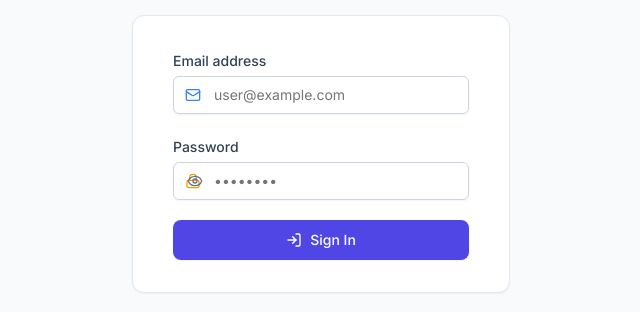
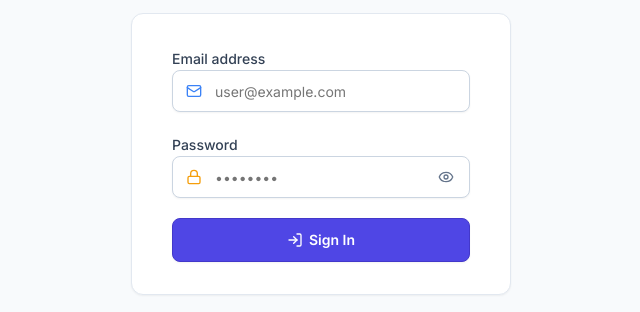
Before and after one commit to avilashsaha035/care_guide_frontend, a React (Vite) app: page /login in a window 1280 px wide. Shown: the part 360-672 px from the top of the page, without its empty margins (319-959 px from the left). Built offline with nearby package versions, Linux system fonts and the light colour scheme; no server answers.

Commit message:
fix: overhaul modal header and buttons, fix eye toggler alignment and submit buttons

```diff
--- a/src/components/Modal.tsx
+++ b/src/components/Modal.tsx
@@ -54,22 +54,23 @@ export const Modal: React.FC<ModalProps> = ({
 
       {/* Modal Dialog Content */}
       <div
-        className={`relative z-50 bg-white rounded-2xl shadow-2xl w-full ${widthClasses} border border-gray-100 transform transition-all animate-scale-up overflow-hidden my-auto`}
+        className={`relative z-50 bg-white rounded-2xl shadow-2xl w-full ${widthClasses} border border-gray-200 transform transition-all animate-scale-up overflow-hidden my-auto`}
         role="dialog"
         aria-modal="true"
         aria-labelledby="modal-title"
         onClick={(e) => e.stopPropagation()}
       >
-        <div className="flex items-center justify-between px-6 py-4 border-b border-gray-100 bg-gray-50/70">
-          <h3 id="modal-title" className="text-lg font-semibold text-gray-900">
+        <div className="modal-header">
+          <h3 id="modal-title" className="modal-title">
             {title}
           </h3>
           <button
+            type="button"
             onClick={onClose}
-            className="w-8 h-8 rounded-lg flex items-center justify-center text-gray-400 hover:text-rose-600 hover:bg-rose-50 transition-colors cursor-pointer"
+            className="modal-close-btn"
             aria-label="Close modal"
           >
-            <X className="w-5 h-5" />
+            <X className="w-4 h-4" />
           </button>
         </div>
         <div className="p-6">{children}</div>
--- a/src/index.css
+++ b/src/index.css
@@ -325,7 +325,14 @@ button:disabled {
 .inset-0 { inset: 0px; }
 .inset-y-0 { top: 0px; bottom: 0px; }
 .left-0 { left: 0px; }
+.right-0 { right: 0px; }
+.right-1 { right: 0.25rem; }
+.right-2 { right: 0.5rem; }
+.right-3 { right: 0.75rem; }
 .top-0 { top: 0px; }
+.bottom-0 { bottom: 0px; }
+.top-1\/2 { top: 50%; }
+.-translate-y-1\/2 { transform: translateY(-50%); }
 .z-30 { z-index: 30; }
 .z-50 { z-index: 50; }
 .pointer-events-none { pointer-events: none; }
@@ -340,114 +347,264 @@ button:disabled {
 .shadow-xl { box-shadow: 0 20px 25px -5px rgba(0, 0, 0, 0.1), 0 8px 10px -6px rgba(0, 0, 0, 0.1); }
 
 /* Modern Button Component Classes */
-.btn-primary {
-  display: inline-flex;
-  align-items: center;
-  justify-content: center;
-  gap: 0.375rem;
-  padding: 0.5rem 1.125rem;
-  background-color: #4f46e5;
-  color: #ffffff;
-  font-weight: 500;
-  font-size: 0.875rem;
-  line-height: 1.25rem;
-  border-radius: 0.5rem;
-  border: 1px solid transparent;
-  box-shadow: 0 1px 2px 0 rgba(0, 0, 0, 0.05);
-  transition: all 150ms ease-in-out;
-  cursor: pointer;
+.btn-primary,
+button.btn-primary,
+a.btn-primary {
+  display: inline-flex !important;
+  align-items: center !important;
+  justify-content: center !important;
+  gap: 0.375rem !important;
+  padding: 0.5rem 1.125rem !important;
+  background-color: #4f46e5 !important;
+  color: #ffffff !important;
+  font-weight: 600 !important;
+  font-size: 0.875rem !important;
+  line-height: 1.25rem !important;
+  border-radius: 0.5rem !important;
+  border: 1px solid #4338ca !important;
+  box-shadow: 0 1px 2px 0 rgba(0, 0, 0, 0.05) !important;
+  transition: all 150ms ease-in-out !important;
+  cursor: pointer !important;
+  text-decoration: none !important;
 }
-.btn-primary:hover:not(:disabled) {
-  background-color: #4338ca;
-  box-shadow: 0 3px 6px 0 rgba(79, 70, 229, 0.25);
-  transform: translateY(-1px);
+.btn-primary:hover:not(:disabled),
+button.btn-primary:hover:not(:disabled) {
+  background-color: #4338ca !important;
+  box-shadow: 0 4px 6px -1px rgba(79, 70, 229, 0.3) !important;
+  transform: translateY(-1px) !important;
 }
 .btn-primary:active:not(:disabled) {
-  transform: translateY(0);
+  transform: translateY(0) !important;
 }
 .btn-primary:disabled {
-  opacity: 0.5;
-  cursor: not-allowed;
+  opacity: 0.5 !important;
+  cursor: not-allowed !important;
 }
 
-.btn-secondary {
-  display: inline-flex;
-  align-items: center;
-  justify-content: center;
-  gap: 0.375rem;
-  padding: 0.5rem 1rem;
-  background-color: #ffffff;
-  color: #334155;
-  font-weight: 500;
-  font-size: 0.875rem;
-  line-height: 1.25rem;
-  border-radius: 0.5rem;
-  border: 1px solid #cbd5e1;
-  box-shadow: 0 1px 2px 0 rgba(0, 0, 0, 0.05);
-  transition: all 150ms ease-in-out;
-  cursor: pointer;
+.btn-secondary,
+button.btn-secondary,
+a.btn-secondary {
+  display: inline-flex !important;
+  align-items: center !important;
+  justify-content: center !important;
+  gap: 0.375rem !important;
+  padding: 0.5rem 1rem !important;
+  background-color: #ffffff !important;
+  color: #334155 !important;
+  font-weight: 500 !important;
+  font-size: 0.875rem !important;
+  line-height: 1.25rem !important;
+  border-radius: 0.5rem !important;
+  border: 1px solid #cbd5e1 !important;
+  box-shadow: 0 1px 2px 0 rgba(0, 0, 0, 0.05) !important;
+  transition: all 150ms ease-in-out !important;
+  cursor: pointer !important;
+  text-decoration: none !important;
 }
-.btn-secondary:hover:not(:disabled) {
-  background-color: #f8fafc;
-  color: #0f172a;
-  border-color: #94a3b8;
-  transform: translateY(-1px);
+.btn-secondary:hover:not(:disabled),
+button.btn-secondary:hover:not(:disabled) {
+  background-color: #f8fafc !important;
+  color: #0f172a !important;
+  border-color: #94a3b8 !important;
+  transform: translateY(-1px) !important;
 }
 .btn-secondary:active:not(:disabled) {
-  transform: translateY(0);
+  transform: translateY(0) !important;
+}
+.btn-secondary:disabled {
+  opacity: 0.5 !important;
+  cursor: not-allowed !important;
 }
 
-.btn-danger {
-  display: inline-flex;
-  align-items: center;
-  justify-content: center;
-  gap: 0.375rem;
-  padding: 0.5rem 1.125rem;
-  background-color: #e11d48;
-  color: #ffffff;
-  font-weight: 500;
-  font-size: 0.875rem;
-  line-height: 1.25rem;
-  border-radius: 0.5rem;
-  border: 1px solid transparent;
-  box-shadow: 0 1px 2px 0 rgba(0, 0, 0, 0.05);
-  transition: all 150ms ease-in-out;
-  cursor: pointer;
+.btn-danger,
+button.btn-danger,
+a.btn-danger {
+  display: inline-flex !important;
+  align-items: center !important;
+  justify-content: center !important;
+  gap: 0.375rem !important;
+  padding: 0.5rem 1.125rem !important;
+  background-color: #e11d48 !important;
+  color: #ffffff !important;
+  font-weight: 600 !important;
+  font-size: 0.875rem !important;
+  line-height: 1.25rem !important;
+  border-radius: 0.5rem !important;
+  border: 1px solid #be123c !important;
+  box-shadow: 0 1px 2px 0 rgba(0, 0, 0, 0.05) !important;
+  transition: all 150ms ease-in-out !important;
+  cursor: pointer !important;
 }
 .btn-danger:hover:not(:disabled) {
-  background-color: #be123c;
-  box-shadow: 0 3px 6px 0 rgba(225, 29, 72, 0.25);
-  transform: translateY(-1px);
+  background-color: #be123c !important;
+  box-shadow: 0 4px 6px -1px rgba(225, 29, 72, 0.3) !important;
+  transform: translateY(-1px) !important;
 }
 .btn-danger:active:not(:disabled) {
-  transform: translateY(0);
+  transform: translateY(0) !important;
 }
 .btn-danger:disabled {
-  opacity: 0.5;
-  cursor: not-allowed;
+  opacity: 0.5 !important;
+  cursor: not-allowed !important;
 }
 
-.btn-blue {
-  display: inline-flex;
-  align-items: center;
-  justify-content: center;
-  gap: 0.375rem;
-  padding: 0.5rem 1.125rem;
-  background-color: #2563eb;
-  color: #ffffff;
-  font-weight: 500;
-  font-size: 0.875rem;
-  line-height: 1.25rem;
-  border-radius: 0.5rem;
-  border: 1px solid transparent;
-  box-shadow: 0 1px 2px 0 rgba(0, 0, 0, 0.05);
-  transition: all 150ms ease-in-out;
-  cursor: pointer;
+.btn-blue,
+button.btn-blue,
+a.btn-blue {
+  display: inline-flex !important;
+  align-items: center !important;
+  justify-content: center !important;
+  gap: 0.375rem !important;
+  padding: 0.5rem 1.125rem !important;
+  background-color: #2563eb !important;
+  color: #ffffff !important;
+  font-weight: 600 !important;
+  font-size: 0.875rem !important;
+  line-height: 1.25rem !important;
+  border-radius: 0.5rem !important;
+  border: 1px solid #1d4ed8 !important;
+  box-shadow: 0 1px 2px 0 rgba(0, 0, 0, 0.05) !important;
+  transition: all 150ms ease-in-out !important;
+  cursor: pointer !important;
 }
 .btn-blue:hover:not(:disabled) {
-  background-color: #1d4ed8;
-  box-shadow: 0 3px 6px 0 rgba(37, 99, 235, 0.25);
-  transform: translateY(-1px);
+  background-color: #1d4ed8 !important;
+  box-shadow: 0 4px 6px -1px rgba(37, 99, 235, 0.3) !important;
+  transform: translateY(-1px) !important;
+}
+.btn-blue:active:not(:disabled) {
+  transform: translateY(0) !important;
+}
+.btn-blue:disabled {
+  opacity: 0.5 !important;
+  cursor: not-allowed !important;
+}
+
+/* Full Width Submit Buttons (Sign In / Register) */
+.btn-submit {
+  width: 100% !important;
+  height: 2.75rem !important;
+  font-size: 0.9375rem !important;
+  font-weight: 600 !important;
+  display: flex !important;
+  align-items: center !important;
+  justify-content: center !important;
+  gap: 0.5rem !important;
+  box-shadow: 0 1px 3px 0 rgba(0, 0, 0, 0.1), 0 1px 2px -1px rgba(0, 0, 0, 0.1) !important;
+}
+.btn-submit:hover:not(:disabled) {
+  box-shadow: 0 4px 6px -1px rgba(79, 70, 229, 0.3), 0 2px 4px -2px rgba(79, 70, 229, 0.2) !important;
+  transform: translateY(-1px) !important;
+}
+
+/* Input Fields with Left Icon & Right Eye Toggler */
+.input-with-actions {
+  position: relative !important;
+  display: flex !important;
+  align-items: center !important;
+  width: 100% !important;
+}
+
+.input-field {
+  display: block !important;
+  width: 100% !important;
+  height: 2.625rem !important;
+  padding: 0.5rem 2.75rem 0.5rem 2.625rem !important;
+  font-size: 0.875rem !important;
+  line-height: 1.25rem !important;
+  color: #0f172a !important;
+  background-color: #ffffff !important;
+  border: 1px solid #cbd5e1 !important;
+  border-radius: 0.5rem !important;
+  box-shadow: 0 1px 2px 0 rgba(0, 0, 0, 0.05) !important;
+  transition: border-color 150ms ease, box-shadow 150ms ease !important;
+  box-sizing: border-box !important;
+}
+
+.input-field:focus {
+  outline: none !important;
+  border-color: #4f46e5 !important;
+  box-shadow: 0 0 0 3px rgba(79, 70, 229, 0.15) !important;
+}
+
+.input-left-icon {
+  position: absolute !important;
+  left: 0.875rem !important;
+  top: 50% !important;
+  transform: translateY(-50%) !important;
+  display: flex !important;
+  align-items: center !important;
+  justify-content: center !important;
+  pointer-events: none !important;
+  z-index: 10 !important;
+  width: 1rem !important;
+  height: 1rem !important;
+}
+
+.input-eye-btn {
+  position: absolute !important;
+  right: 0.5rem !important;
+  top: 50% !important;
+  transform: translateY(-50%) !important;
+  display: flex !important;
+  align-items: center !important;
+  justify-content: center !important;
+  width: 2rem !important;
+  height: 2rem !important;
+  border-radius: 0.375rem !important;
+  border: 0 !important;
+  background-color: transparent !important;
+  color: #64748b !important;
+  cursor: pointer !important;
+  z-index: 10 !important;
+  padding: 0 !important;
+  transition: all 150ms ease-in-out !important;
+}
+
+.input-eye-btn:hover {
+  color: #4f46e5 !important;
+  background-color: #f1f5f9 !important;
+}
+
+/* Modal Components */
+.modal-header {
+  display: flex !important;
+  align-items: center !important;
+  justify-content: space-between !important;
+  padding: 1.125rem 1.5rem !important;
+  background-color: #f8fafc !important;
+  border-bottom: 1px solid #e2e8f0 !important;
+}
+
+.modal-title {
+  font-size: 1.125rem !important;
+  font-weight: 700 !important;
+  color: #0f172a !important;
+  letter-spacing: -0.025em !important;
+  line-height: 1.5rem !important;
+  margin: 0 !important;
+}
+
+.modal-close-btn {
+  display: flex !important;
+  align-items: center !important;
+  justify-content: center !important;
+  width: 2rem !important;
+  height: 2rem !important;
+  border-radius: 0.5rem !important;
+  color: #64748b !important;
+  background-color: #ffffff !important;
+  border: 1px solid #e2e8f0 !important;
+  cursor: pointer !important;
+  transition: all 150ms ease-in-out !important;
+  padding: 0 !important;
+}
+
+.modal-close-btn:hover {
+  color: #e11d48 !important;
+  background-color: #ffe4e6 !important;
+  border-color: #fecdd3 !important;
+  transform: translateY(-1px) !important;
 }
 .btn-blue:active:not(:disabled) {
   transform: translateY(0);
--- a/src/pages/AdminUsersPage.tsx
+++ b/src/pages/AdminUsersPage.tsx
@@ -173,10 +173,10 @@ export const AdminUsersPage: React.FC = () => {
 
           <button
             onClick={handleOpenAdd}
-            className="inline-flex items-center gap-1.5 px-4 py-2 bg-indigo-600 hover:bg-indigo-700 text-white rounded-lg text-sm font-medium shadow-sm hover:shadow transition-all"
+            className="btn-primary"
           >
-            <UserPlus className="w-4 h-4 text-white" />
-            Add User
+            <UserPlus className="w-4 h-4" />
+            <span>Add User</span>
           </button>
         </div>
       </div>
--- a/src/pages/AggregationsPage.tsx
+++ b/src/pages/AggregationsPage.tsx
@@ -114,7 +114,7 @@ export const AggregationsPage: React.FC = () => {
             <span className="w-8 h-8 rounded-lg bg-amber-50 flex items-center justify-center text-amber-600">
               <BarChart3 className="w-5 h-5 text-amber-600" />
             </span>
-            MongoDB Aggregation Pipelines
+            Aggregation
           </h1>
           <p className="text-sm text-gray-500 mt-0.5">
             Real-time execution of evaluated single-pipeline aggregation queries.
@@ -125,22 +125,20 @@ export const AggregationsPage: React.FC = () => {
         <div className="inline-flex items-center gap-1.5 p-1 bg-gray-100/90 border border-gray-200 rounded-xl shadow-sm">
           <button
             onClick={() => setActiveScenario('interests')}
-            className={`inline-flex items-center gap-2 px-4 py-2 rounded-lg text-xs font-semibold whitespace-nowrap transition-all cursor-pointer ${
-              activeScenario === 'interests'
+            className={`inline-flex items-center gap-2 px-4 py-2 rounded-lg text-xs font-semibold whitespace-nowrap transition-all cursor-pointer ${activeScenario === 'interests'
                 ? 'bg-purple-600 text-white shadow-sm'
                 : 'text-gray-600 hover:text-gray-900 hover:bg-white/60'
-            }`}
+              }`}
           >
             <Sparkles className={`w-3.5 h-3.5 ${activeScenario === 'interests' ? 'text-white' : 'text-purple-600'}`} />
             Group by Interests
           </button>
           <button
             onClick={() => setActiveScenario('posts')}
-            className={`inline-flex items-center gap-2 px-4 py-2 rounded-lg text-xs font-semibold whitespace-nowrap transition-all cursor-pointer ${
-              activeScenario === 'posts'
+            className={`inline-flex items-center gap-2 px-4 py-2 rounded-lg text-xs font-semibold whitespace-nowrap transition-all cursor-pointer ${activeScenario === 'posts'
                 ? 'bg-blue-600 text-white shadow-sm'
                 : 'text-gray-600 hover:text-gray-900 hover:bg-white/60'
-            }`}
+              }`}
           >
             <Layers className={`w-3.5 h-3.5 ${activeScenario === 'posts' ? 'text-white' : 'text-blue-600'}`} />
             User Post
--- a/src/pages/LoginPage.tsx
+++ b/src/pages/LoginPage.tsx
@@ -68,50 +68,48 @@ export const LoginPage: React.FC = () => {
 
           <form className="space-y-5" onSubmit={handleSubmit}>
             <div>
-              <label className="block text-sm font-medium text-gray-700">Email address</label>
-              <div className="mt-1 relative rounded-md shadow-sm">
-                <div className="absolute inset-y-0 left-0 pl-3 flex items-center pointer-events-none">
-                  <Mail className="h-4 w-4 text-blue-500" />
+              <label className="block text-sm font-medium text-gray-700 mb-1.5">Email address</label>
+              <div className="input-with-actions">
+                <div className="input-left-icon">
+                  <Mail className="w-4 h-4 text-blue-500" />
                 </div>
                 <input
                   type="email"
                   required
                   value={email}
                   onChange={(e) => setEmail(e.target.value)}
-                  className="block w-full pl-10 pr-3 py-2 border border-gray-300 rounded-md focus:outline-none focus:ring-2 focus:ring-indigo-500 focus:border-indigo-500 sm:text-sm"
+                  className="input-field"
                   placeholder="user@example.com"
                 />
               </div>
             </div>
 
             <div>
-              <label className="block text-sm font-medium text-gray-700">Password</label>
-              <div className="mt-1 relative rounded-md shadow-sm">
-                <div className="absolute inset-y-0 left-0 pl-3 flex items-center pointer-events-none">
-                  <Lock className="h-4 w-4 text-amber-500" />
+              <label className="block text-sm font-medium text-gray-700 mb-1.5">Password</label>
+              <div className="input-with-actions">
+                <div className="input-left-icon">
+                  <Lock className="w-4 h-4 text-amber-500" />
                 </div>
                 <input
                   type={showPassword ? 'text' : 'password'}
                   required
                   value={password}
                   onChange={(e) => setPassword(e.target.value)}
-                  className="block w-full pl-10 pr-11 py-2 border border-gray-300 rounded-md focus:outline-none focus:ring-2 focus:ring-indigo-500 focus:border-indigo-500 sm:text-sm"
+                  className="input-field"
                   placeholder="••••••••"
                 />
                 <button
                   type="button"
                   onClick={() => setShowPassword(!showPassword)}
-                  className="absolute inset-y-0 right-0 w-11 flex items-center justify-center text-gray-400 hover:text-indigo-600 focus:outline-none transition-colors cursor-pointer"
+                  className="input-eye-btn"
                   title={showPassword ? 'Hide password' : 'Show password'}
                   aria-label={showPassword ? 'Hide password' : 'Show password'}
                 >
-                  <span className="w-7 h-7 rounded-md flex items-center justify-center hover:bg-gray-100 transition-colors">
-                    {showPassword ? (
-                      <EyeOff className="w-4 h-4 text-indigo-600" />
-                    ) : (
-                      <Eye className="w-4 h-4 text-gray-500 hover:text-indigo-600" />
-                    )}
-                  </span>
+                  {showPassword ? (
+                    <EyeOff className="w-4 h-4 text-indigo-600" />
+                  ) : (
+                    <Eye className="w-4 h-4 text-gray-500 hover:text-indigo-600" />
+                  )}
                 </button>
               </div>
             </div>
@@ -119,10 +117,10 @@ export const LoginPage: React.FC = () => {
             <button
               type="submit"
               disabled={isSubmitting}
-              className="w-full flex justify-center items-center gap-2 py-2.5 px-4 rounded-lg shadow-sm hover:shadow text-sm font-medium text-white bg-indigo-600 hover:bg-indigo-700 disabled:opacity-50 transition-all cursor-pointer"
+              className="btn-primary btn-submit"
             >
-              <LogIn className="w-4 h-4 text-indigo-200" />
-              {isSubmitting ? 'Signing in...' : 'Sign In'}
+              <LogIn className="w-4 h-4" />
+              <span>{isSubmitting ? 'Signing in...' : 'Sign In'}</span>
             </button>
           </form>
         </div>
--- a/src/pages/NotesPage.tsx
+++ b/src/pages/NotesPage.tsx
@@ -185,10 +185,10 @@ export const NotesPage: React.FC = () => {
 
           <button
             onClick={handleOpenCreate}
-            className="inline-flex items-center gap-1.5 px-4 py-2 bg-indigo-600 hover:bg-indigo-700 text-white rounded-lg text-sm font-medium shadow-sm hover:shadow transition-all"
+            className="btn-primary"
           >
-            <Plus className="w-4 h-4 text-white" />
-            Create Note
+            <Plus className="w-4 h-4" />
+            <span>Create Note</span>
           </button>
         </div>
       </div>
```
Also changed, not shown: src/pages/RegisterPage.tsx (+32 -33 lines).
